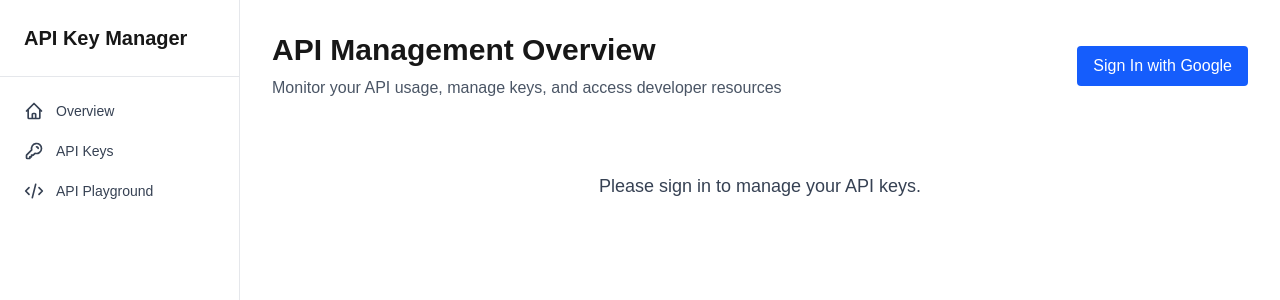
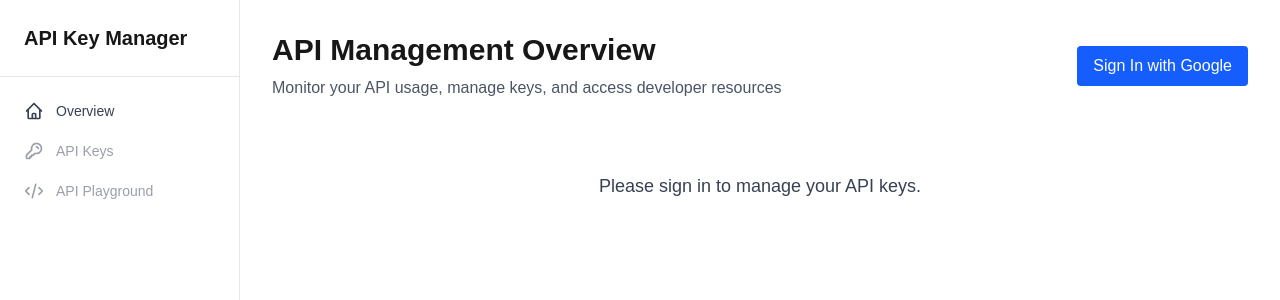
Before and after one commit to arent-ninhnguyen/api-key-management, a Next.js app: page / in a window 1280 px wide. Shown: the top 300 px of the page. Built offline with nearby package versions, Linux system fonts and the light colour scheme; no server answers.

Commit message:
Fix bug error when click on API keys and API Playground without login

```diff
--- /dev/null
+++ b/src/app/components/MainLayoutClient.js
@@ -0,0 +1,75 @@
+'use client';
+
+import Link from "next/link";
+import { useSession } from "next-auth/react";
+
+export default function MainLayoutClient({ children }) {
+  const { status } = useSession(); // Get session status
+  const isAuthenticated = status === 'authenticated';
+
+  return (
+    <div className="flex h-screen">
+      {/* Sidebar */}
+      <aside className="w-[240px] border-r border-gray-200 dark:border-gray-800 bg-white dark:bg-gray-900 flex flex-col">
+        <div className="p-6 border-b border-gray-200 dark:border-gray-800">
+          <Link href="/" className="flex items-center">
+            <h1 className="text-xl font-bold">API Key Manager</h1>
+          </Link>
+        </div>
+        <nav className="flex-1 py-4">
+          <ul className="space-y-1">
+            <li>
+              {/* Overview link - always enabled */}
+              <Link
+                href="/"
+                className="flex items-center px-6 py-2 text-sm text-gray-700 dark:text-gray-300 hover:bg-gray-100 dark:hover:bg-gray-800"
+              >
+                <svg className="w-5 h-5 mr-3" fill="none" stroke="currentColor" viewBox="0 0 24 24" xmlns="http://www.w3.org/2000/svg">
+                  <path strokeLinecap="round" strokeLinejoin="round" strokeWidth={2} d="M3 12l2-2m0 0l7-7 7 7M5 10v10a1 1 0 001 1h3m10-11l2 2m-2-2v10a1 1 0 01-1 1h-3m-6 0a1 1 0 001-1v-4a1 1 0 011-1h2a1 1 0 011 1v4a1 1 0 001 1m-6 0h6" />
+                </svg>
+                Overview
+              </Link>
+            </li>
+            <li>
+              <Link
+                href="/dashboards"
+                className={`flex items-center px-6 py-2 text-sm text-gray-700 dark:text-gray-300 hover:bg-gray-100 dark:hover:bg-gray-800 ${
+                  !isAuthenticated ? 'opacity-50 pointer-events-none cursor-not-allowed' : ''
+                }`}
+                aria-disabled={!isAuthenticated}
+                tabIndex={!isAuthenticated ? -1 : undefined}
+                onClick={(e) => !isAuthenticated && e.preventDefault()} // Prevent navigation if disabled
+              >
+                <svg className="w-5 h-5 mr-3" fill="none" stroke="currentColor" viewBox="0 0 24 24" xmlns="http://www.w3.org/2000/svg">
+                  <path strokeLinecap="round" strokeLinejoin="round" strokeWidth={2} d="M15 7a2 2 0 012 2m4 0a6 6 0 01-7.743 5.743L11 17H9v2H7v2H4a1 1 0 01-1-1v-2.586a1 1 0 01.293-.707l5.964-5.964A6 6 0 1121 9z" />
+                </svg>
+                API Keys
+              </Link>
+            </li>
+            <li>
+              <Link
+                href="/playground"
+                className={`flex items-center px-6 py-2 text-sm text-gray-700 dark:text-gray-300 hover:bg-gray-100 dark:hover:bg-gray-800 ${
+                  !isAuthenticated ? 'opacity-50 pointer-events-none cursor-not-allowed' : ''
+                }`}
+                aria-disabled={!isAuthenticated}
+                tabIndex={!isAuthenticated ? -1 : undefined}
+                onClick={(e) => !isAuthenticated && e.preventDefault()} // Prevent navigation if disabled
+              >
+                <svg className="w-5 h-5 mr-3" fill="none" stroke="currentColor" viewBox="0 0 24 24" xmlns="http://www.w3.org/2000/svg">
+                  <path strokeLinecap="round" strokeLinejoin="round" strokeWidth={2} d="M10 20l4-16m4 4l4 4-4 4M6 16l-4-4 4-4" />
+                </svg>
+                API Playground
+              </Link>
+            </li>
+          </ul>
+        </nav>
+      </aside>
+
+      {/* Main content */}
+      <main className="flex-1 overflow-auto">
+        {children}
+      </main>
+    </div>
+  );
+}
--- a/src/app/layout.js
+++ b/src/app/layout.js
@@ -1,7 +1,12 @@
+// Remove 'use client'; - This remains a Server Component
+
 import { Geist, Geist_Mono } from "next/font/google";
 import Link from "next/link";
 import "./globals.css";
 import SessionProviderWrapper from "./components/SessionProviderWrapper";
+// Remove useSession import - no longer needed here
+// import { useSession } from "next-auth/react";
+import MainLayoutClient from "./components/MainLayoutClient"; // Import the new client component
 
 const geistSans = Geist({
   variable: "--font-geist-sans",
@@ -13,70 +18,25 @@ const geistMono = Geist_Mono({
   subsets: ["latin"],
 });
 
+// Keep metadata export here
 export const metadata = {
   title: "API Key Management",
   description: "Manage your API keys",
 };
 
 export default function RootLayout({ children }) {
+  // Remove useSession hook - no longer needed here
+  // const { status } = useSession();
+  // const isAuthenticated = status === 'authenticated';
+
   return (
     <html lang="en">
       <body
         className={`${geistSans.variable} ${geistMono.variable} antialiased bg-gray-50 dark:bg-gray-900`}
       >
         <SessionProviderWrapper>
-          <div className="flex h-screen">
-            {/* Sidebar */}
-            <aside className="w-[240px] border-r border-gray-200 dark:border-gray-800 bg-white dark:bg-gray-900 flex flex-col">
-              <div className="p-6 border-b border-gray-200 dark:border-gray-800">
-                <Link href="/" className="flex items-center">
-                  <h1 className="text-xl font-bold">API Key Manager</h1>
-                </Link>
-              </div>
-              <nav className="flex-1 py-4">
-                <ul className="space-y-1">
-                  <li>
-                    <Link
-                      href="/"
-                      className="flex items-center px-6 py-2 text-sm text-gray-700 dark:text-gray-300 hover:bg-gray-100 dark:hover:bg-gray-800"
-                    >
-                      <svg className="w-5 h-5 mr-3" fill="none" stroke="currentColor" viewBox="0 0 24 24" xmlns="http://www.w3.org/2000/svg">
-                        <path strokeLinecap="round" strokeLinejoin="round" strokeWidth={2} d="M3 12l2-2m0 0l7-7 7 7M5 10v10a1 1 0 001 1h3m10-11l2 2m-2-2v10a1 1 0 01-1 1h-3m-6 0a1 1 0 001-1v-4a1 1 0 011-1h2a1 1 0 011 1v4a1 1 0 001 1m-6 0h6" />
-                      </svg>
-                      Overview
-                    </Link>
-                  </li>
-                  <li>
-                    <Link
-                      href="/dashboards"
-                      className="flex items-center px-6 py-2 text-sm text-gray-700 dark:text-gray-300 hover:bg-gray-100 dark:hover:bg-gray-800"
-                    >
-                      <svg className="w-5 h-5 mr-3" fill="none" stroke="currentColor" viewBox="0 0 24 24" xmlns="http://www.w3.org/2000/svg">
-                        <path strokeLinecap="round" strokeLinejoin="round" strokeWidth={2} d="M15 7a2 2 0 012 2m4 0a6 6 0 01-7.743 5.743L11 17H9v2H7v2H4a1 1 0 01-1-1v-2.586a1 1 0 01.293-.707l5.964-5.964A6 6 0 1121 9z" />
-                      </svg>
-                      API Keys
-                    </Link>
-                  </li>
-                  <li>
-                    <Link
-                      href="/playground"
-                      className="flex items-center px-6 py-2 text-sm text-gray-700 dark:text-gray-300 hover:bg-gray-100 dark:hover:bg-gray-800"
-                    >
-                      <svg className="w-5 h-5 mr-3" fill="none" stroke="currentColor" viewBox="0 0 24 24" xmlns="http://www.w3.org/2000/svg">
-                        <path strokeLinecap="round" strokeLinejoin="round" strokeWidth={2} d="M10 20l4-16m4 4l4 4-4 4M6 16l-4-4 4-4" />
-                      </svg>
-                      API Playground
-                    </Link>
-                  </li>
-                </ul>
-              </nav>
-            </aside>
-
-            {/* Main content */}
-            <main className="flex-1 overflow-auto">
-              {children}
-            </main>
-          </div>
+          {/* Render the client component, passing children */}
+          <MainLayoutClient>{children}</MainLayoutClient>
         </SessionProviderWrapper>
       </body>
     </html>
```
